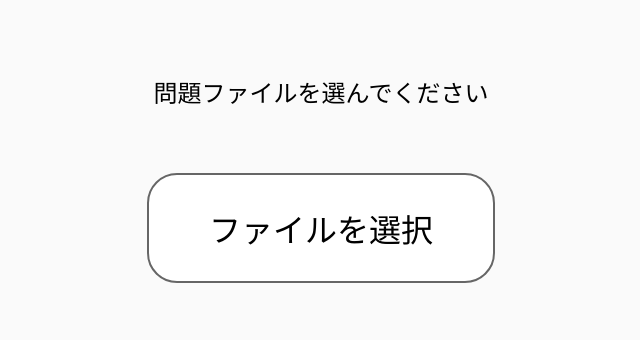
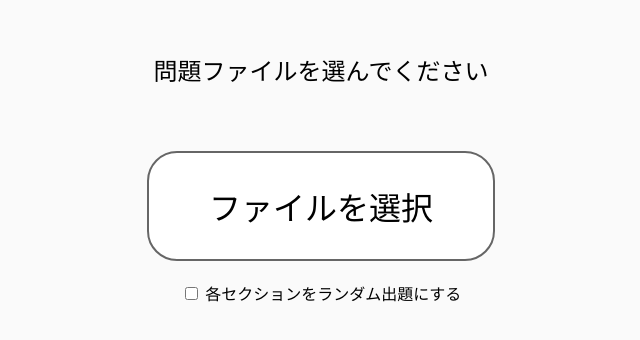
Before and after one commit to yuu88307/flashcard_app, a plain HTML site: page index.html in a window 1280 px wide. Shown: the part 234-574 px from the top of the page, without its empty margins (319-959 px from the left). Drawn offline with Linux system fonts and the light colour scheme.

Commit message:
Update index.html

```diff
--- a/index.html
+++ b/index.html
@@ -12,6 +12,14 @@
     <p style="font-size: 1.5rem;">問題ファイルを選んでください</p>
     <label for="csvLoader" id="csvLoaderLabel">ファイルを選択</label>
     <input type="file" id="csvLoader" accept=".csv" multiple style="display: none;" />
+
+  <!-- ランダム出題モード選択 -->
+    <div style="margin-top:20px;">
+      <label>
+        <input type="checkbox" id="randomModeCheckbox">
+        各セクションをランダム出題にする
+      </label>
+    </div>
   </div>
 
   <div id="quiz-screen" style="display:none;">
```
